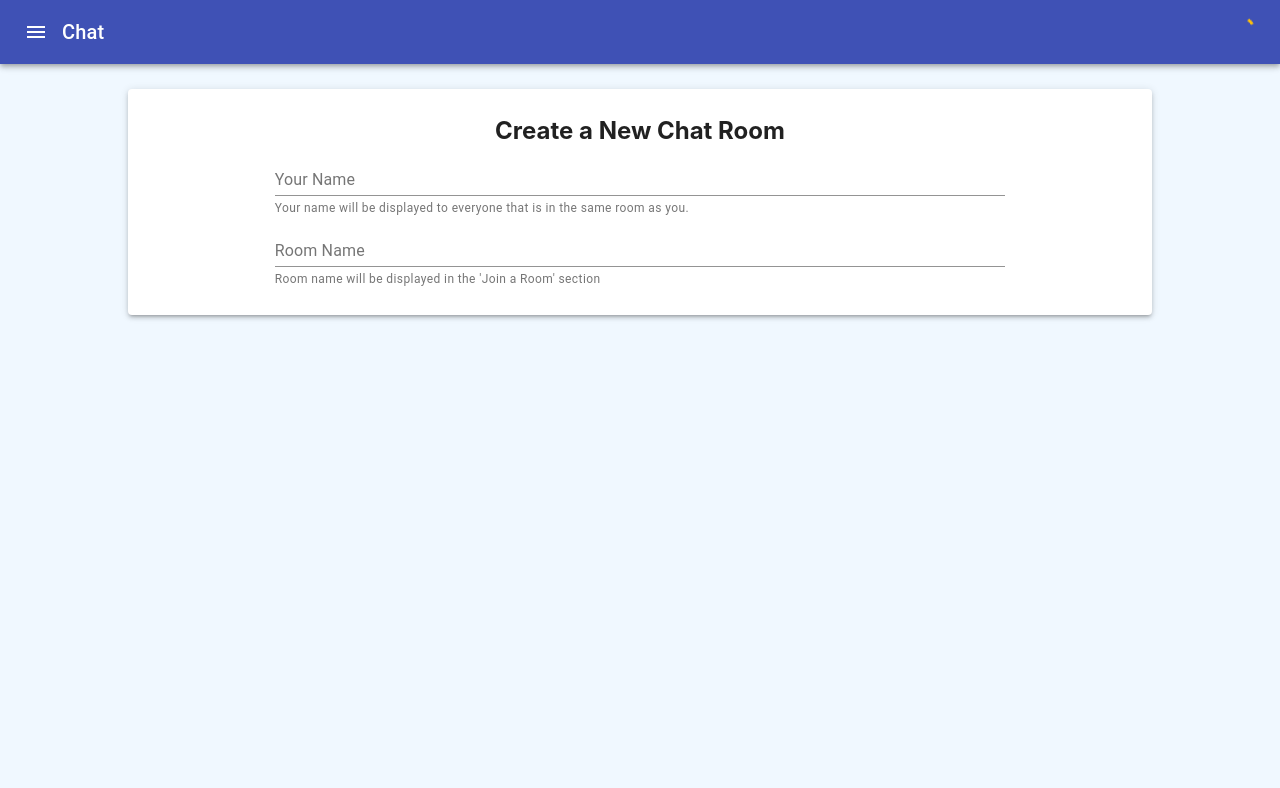
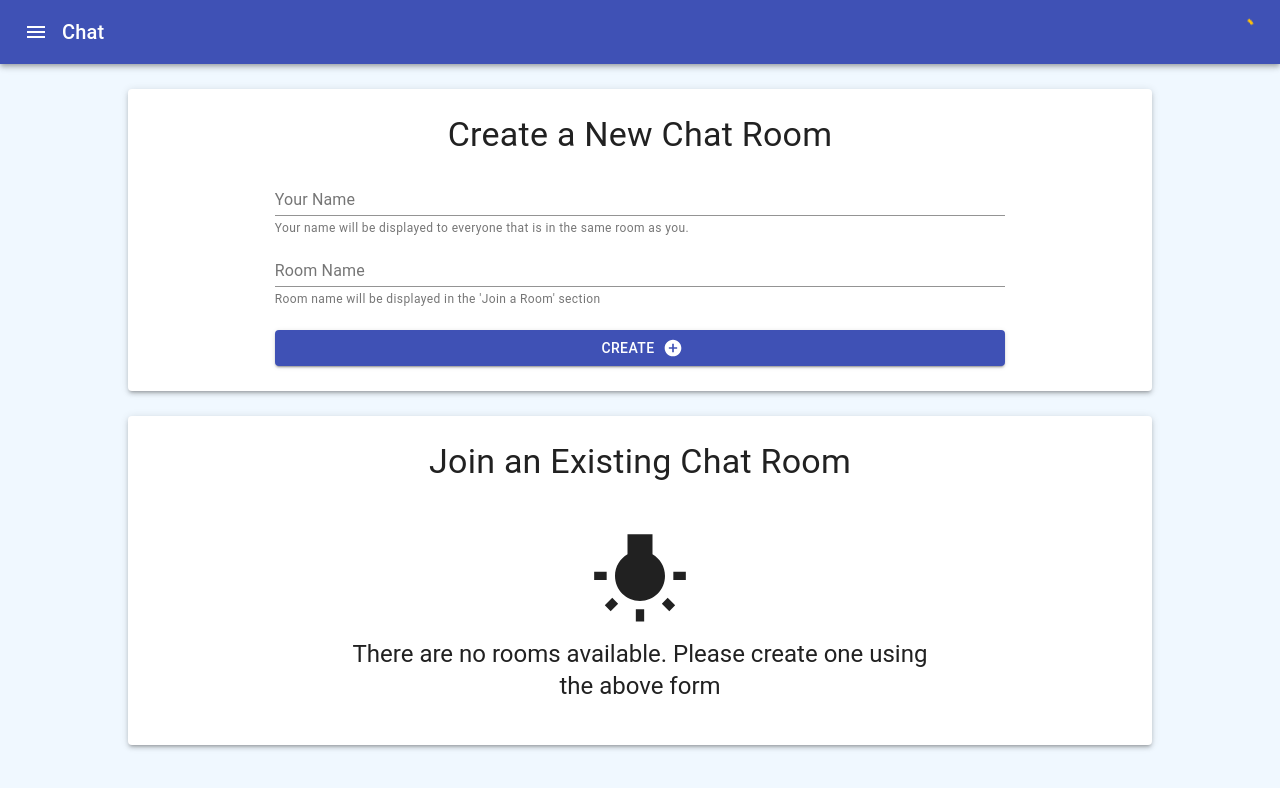
Before and after one commit to hjjinx/chatting-app-react, a React (Create React App) app: page / in a window 1280 px wide. Shown: the top 788 px of the page. Built offline with nearby package versions, Linux system fonts and the light colour scheme; the HTML template or start-up script is replaced by a standard one.

Commit message:
added JoinChatRoom component and design changes

```diff
--- a/src/App.tsx
+++ b/src/App.tsx
@@ -5,6 +5,7 @@ import { useDispatch } from "react-redux";
 import MainAppBar from "./components/AppBar";
 import setUpSocketListeners from "./socket.io/socket";
 import CreateRoomForm from "./components/CreateRoomForm";
+import RoomsList from "./components/RoomsList";
 
 const App = () => {
   const dispatch = useDispatch();
@@ -33,6 +34,7 @@ const App = () => {
     <div className="main">
       <MainAppBar></MainAppBar>
       <CreateRoomForm></CreateRoomForm>
+      <RoomsList></RoomsList>
     </div>
   );
 };
--- a/src/components/AppBar.tsx
+++ b/src/components/AppBar.tsx
@@ -1,12 +1,10 @@
 import React from "react";
-import { useSelector } from "react-redux";
 import { AppBar, Toolbar, Typography, IconButton } from "@material-ui/core";
 import MenuIcon from "@material-ui/icons/Menu";
 
 import ConnectionState from "./shared/ConnectionState";
 
 const MainAppBar = () => {
-  const state = useSelector((state: any) => state);
   return (
     <AppBar position="static">
       <Toolbar>
--- a/src/components/CreateRoomForm.tsx
+++ b/src/components/CreateRoomForm.tsx
@@ -1,18 +1,26 @@
+import classes from "*.module.css";
 import {
+  Button,
   FormControl,
   FormGroup,
   FormHelperText,
+  Icon,
   Input,
   InputLabel,
   Paper,
   TextField,
+  Typography,
 } from "@material-ui/core";
 import * as React from "react";
+import AddCircleIcon from "@material-ui/icons/AddCircle";
 
 const CreateRoomForm = () => {
   return (
     <Paper elevation={3} className="createRoomForm">
-      <h2 className="createRoomForm-heading">Create a New Chat Room</h2>
+      <Typography variant="h4" gutterBottom>
+        Create a New Chat Room
+      </Typography>
+      {/* <h2 className="createRoomForm-heading"></h2> */}
       <FormControl className="createRoomForm-formControl">
         <TextField id="createRoomForm-name" label="Your Name" />
         <FormHelperText id="createRoomForm-nameHelper">
@@ -23,6 +31,14 @@ const CreateRoomForm = () => {
         <FormHelperText id="createRoomForm-roomHelper">
           Room name will be displayed in the 'Join a Room' section
         </FormHelperText>
+        <Button
+          variant="contained"
+          color="primary"
+          className={"createRoomForm-createButton"}
+          endIcon={<AddCircleIcon />}
+        >
+          Create
+        </Button>
       </FormControl>
     </Paper>
   );
--- /dev/null
+++ b/src/components/RoomsList.tsx
@@ -0,0 +1,77 @@
+import * as React from "react";
+import { useSelector } from "react-redux";
+import {
+  Avatar,
+  IconButton,
+  List,
+  ListItem,
+  ListItemAvatar,
+  ListItemSecondaryAction,
+  ListItemText,
+  Paper,
+  Typography,
+} from "@material-ui/core";
+import GroupAddIcon from "@material-ui/icons/GroupAdd";
+import WbIncandescentIcon from "@material-ui/icons/WbIncandescent";
+import DeleteIcon from "@material-ui/icons/Delete";
+
+const RoomsList = () => {
+  const state = useSelector((state: any) => state);
+  const renderListItem = (room: any) => (
+    <div className="joinRoomForm-listItem">
+      <ListItem divider={true}>
+        <ListItemAvatar>
+          <Avatar />
+        </ListItemAvatar>
+        <ListItemText
+          title={room.participants.length + " Participants"}
+          classes={{ secondary: "ListItem-MuiListItemText-secondary" }}
+          primary={room.name}
+          secondary={room.participants
+            .map((x: any) => x.name)
+            .reduce((acc: any, curr: any) => acc + ", " + curr)}
+        />
+        <ListItemSecondaryAction title="Join Room">
+          <IconButton edge="end" aria-label="comments">
+            <GroupAddIcon />
+          </IconButton>
+        </ListItemSecondaryAction>
+      </ListItem>
+    </div>
+  );
+
+  return (
+    <Paper elevation={3} className="joinRoomForm">
+      <Typography variant="h4" gutterBottom>
+        Join an Existing Chat Room
+      </Typography>
+      {/* <h2 className="createRoomForm-heading">Join an Existing Chat Room</h2> */}
+      <List className="joinRoomForm-list">
+        {state.rooms.length > 0 ? (
+          state.rooms.map(renderListItem)
+        ) : (
+          <div style={{ textAlign: "center", marginTop: 25 }}>
+            <WbIncandescentIcon
+              style={{
+                width: 100,
+                height: "auto",
+                display: "block",
+                margin: "auto",
+              }}
+            ></WbIncandescentIcon>{" "}
+            <Typography
+              variant="h5"
+              gutterBottom
+              style={{ margin: "10px 10%" }}
+            >
+              There are no rooms available. Please create one using the above
+              form
+            </Typography>
+          </div>
+        )}
+      </List>
+    </Paper>
+  );
+};
+
+export default RoomsList;
--- a/src/index.css
+++ b/src/index.css
@@ -1,3 +1,20 @@
+::-webkit-scrollbar-track {
+  -webkit-box-shadow: inset 0 0 1px rgba(0, 0, 0, 0.3);
+  box-shadow: inset 0 0 1px rgba(0, 0, 0, 0.3);
+  background-color: aliceblue;
+}
+
+::-webkit-scrollbar {
+  width: 10px;
+  background-color: aliceblue;
+}
+
+::-webkit-scrollbar-thumb {
+  background-color: #000000;
+  border: 1px solid aliceblue;
+  border-left: 1px solid aliceblue;
+}
+
 body {
   margin: 0;
   font-family: -apple-system, BlinkMacSystemFont, "Segoe UI", "Roboto", "Oxygen",
@@ -13,15 +30,12 @@ code {
 }
 
 .main {
-  position: absolute;
-  top: 0;
-  left: 0;
-  width: 100vw;
-  height: 100vh;
+  min-height: 100vh;
   background: aliceblue;
 }
 
-.createRoomForm {
+.createRoomForm,
+.joinRoomForm {
   margin: 25px 10vw;
   text-align: center;
   padding: 25px;
@@ -34,3 +48,22 @@ code {
 .createRoomForm-heading {
   margin: 0.1em;
 }
+
+.joinRoomForm-list {
+  display: flex;
+  flex-direction: column;
+  align-items: center;
+}
+
+.joinRoomForm-listItem {
+  width: 75%;
+}
+
+.ListItem-MuiListItemText-secondary {
+  white-space: nowrap;
+  overflow: hidden;
+  text-overflow: ellipsis;
+}
+.createRoomForm-createButton {
+  margin-top: 20px !important;
+}
--- a/src/redux/reducer.ts
+++ b/src/redux/reducer.ts
@@ -6,6 +6,21 @@
 */
 const initialState = {
   status: { socketState: 3 },
+  rooms: [
+    // {
+    //   name: "Test Room",
+    //   participants: [
+    //     { name: "Test User 1", status: { socketState: 1 } },
+    //     { name: "Test User 2", status: { socketState: 1 } },
+    //     { name: "Test User 3", status: { socketState: 1 } },
+    //     { name: "Test User 4", status: { socketState: 1 } },
+    //     { name: "Test User 4", status: { socketState: 1 } },
+    //     { name: "Test User 4", status: { socketState: 1 } },
+    //     { name: "Test User 4", status: { socketState: 1 } },
+    //   ],
+    //   messages: [{ text: "Hi!", timestamp: new Date() }],
+    // },
+  ],
 };
 
 export default function rootReducer(state = initialState, action: any) {
```
Also changed, not shown: 1 other file (tests, documents, lock files or other folders).
